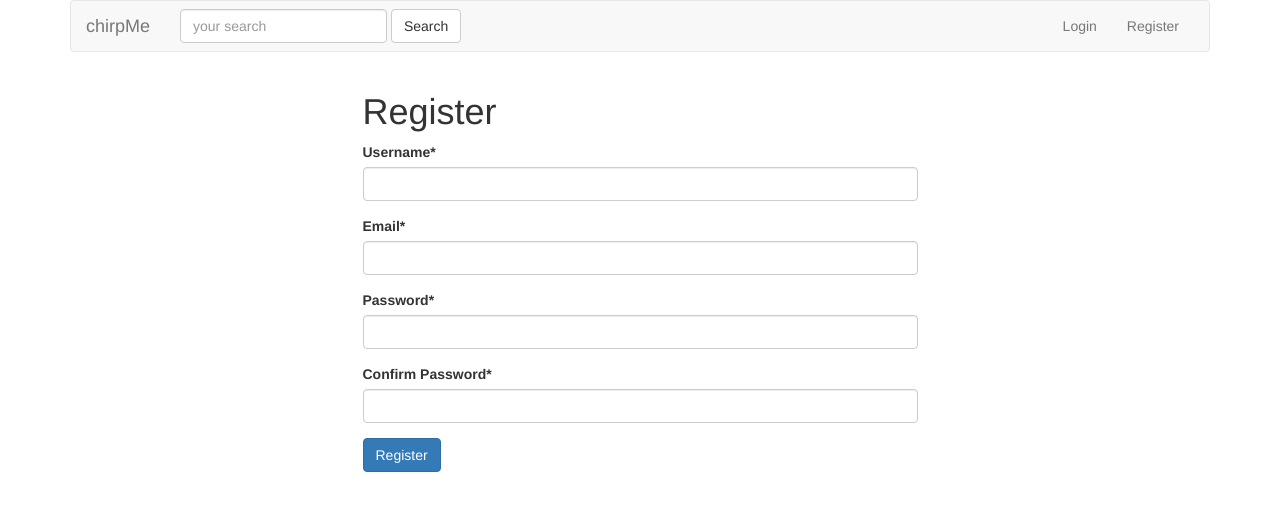
After one commit to jpribyl/junebug, a Django app: page /register/ in a window 1280 px wide. The commit adds this page. Shown: the top 511 px of the page. Run offline with Django 3.2, Linux system fonts and the light colour scheme; parts of the project's set-up code (start-up, migrations or seed data) failed here and were passed over; some libraries are stand-ins or nearby versions.

Commit message:
added user authentication and registration

```diff
--- a/accounts/api/serializers.py
+++ b/accounts/api/serializers.py
@@ -14,7 +14,6 @@ class UserDisplaySerializer(serializers.ModelSerializer):
     class Meta:
         model = User
         fields = [
-            'id',
             'username',
             'first_name',
             'last_name',
--- /dev/null
+++ b/accounts/forms.py
@@ -0,0 +1,30 @@
+from django import forms
+from django.contrib.auth import get_user_model
+
+User = get_user_model()
+
+class UserRegisterForm(forms.Form):
+    username = forms.CharField()
+    email = forms.EmailField()
+    password = forms.CharField(widget=forms.PasswordInput)
+    password2 = forms.CharField(label='Confirm Password', widget=forms.PasswordInput)
+
+
+    def clean_password2(self):
+        password = self.cleaned_data.get('password')
+        password2 = self.cleaned_data.get('password2')
+        if password != password2:
+            raise forms.ValidationError("Password must match")
+        return password2
+
+    def clean_username(self):
+        username = self.cleaned_data.get('username')
+        if User.objects.filter(username__icontains=username).exists():
+            raise forms.ValidationError("This username is taken")
+        return username
+
+    def clean_email(self):
+        email = self.cleaned_data.get('email')
+        if User.objects.filter(email__icontains=email).exists():
+            raise forms.ValidationError("This email is already registered.")
+        return email
--- /dev/null
+++ b/accounts/templates/accounts/user_register_form.html
@@ -0,0 +1,20 @@
+{% extends "base.html" %}
+
+{% load crispy_forms_tags %}
+
+
+{% block title %}Register | {{ block.super }}{% endblock title %}
+
+
+{% block content %}
+<div class='row'>
+    <div class='col-sm-6 col-sm-offset-3'>
+        <h1>Register</h1>
+                <form class='form {% if form_class %}{{ form_class }}{% endif %}' method='POST' action="{% if action_url %}{{ action_url }}{% endif %}">
+           {% csrf_token %}
+            {{ form|crispy }}
+            <input class='btn btn-primary' type="submit" value="Register" />
+        </form>
+    </div>
+</div>
+{% endblock content %}
--- a/accounts/urls.py
+++ b/accounts/urls.py
@@ -1,4 +1,4 @@
-from django.conf.urls import url
+from django.conf.urls import url, include
 from django.urls import path, re_path
 
 from django.views.generic.base import RedirectView
@@ -7,6 +7,8 @@ from .views import *
 
 urlpatterns = [
     # url(r'^(?P<username>[\w.@+-]+)/$', UserDetailView.as_view(), name='detail'), # /tweet/1/
+
+
     re_path(
         r'(?P<username>[\w.@+-]+)/',
         UserDetailView.as_view(),
--- a/accounts/views.py
+++ b/accounts/views.py
@@ -1,10 +1,27 @@
 from django.contrib.auth import get_user_model
 from django.shortcuts import render, get_object_or_404
 from django.views.generic import DetailView
+from django.views.generic.edit import FormView
 # Create your views here.
 
+from .forms import UserRegisterForm
 
 User = get_user_model()
+
+class UserRegisterView(FormView):
+    template_name = 'accounts/user_register_form.html'
+    form_class = UserRegisterForm
+    success_url = '/login'
+
+    def form_valid(self, form):
+        username = form.cleaned_data.get("username")
+        email = form.cleaned_data.get("email")
+        password = form.cleaned_data.get("password")
+        new_user = User.objects.create(username=username, email=email)
+        new_user.set_password(password)
+        new_user.save()
+        return super(UserRegisterView, self).form_valid(form)
+
 
 class UserDetailView(DetailView):
     template_name = 'accounts/user_detail.html'
--- a/chirps/api/serializers.py
+++ b/chirps/api/serializers.py
@@ -14,6 +14,7 @@ class ChirpModelSerializer(serializers.ModelSerializer):
     class Meta:
         model = Chirp
         fields = [
+            'id',
             'user',
             'content',
             'timestamp',
--- a/chirps/templates/chirps/detail_view.html
+++ b/chirps/templates/chirps/detail_view.html
@@ -2,8 +2,8 @@
 
 {% block content %}
 <div class='row'>
-    <div class='col-sm-3 col-xs-12' style='background-color:yellow;'>
-        <h2>{{ object.user }} </h2>
+    <div class='col-sm-3 col-xs-12'>
+        <h1>@{{ object.user }} </h1>
     </div>
     <div class='col-sm-9 col-xs-12'>
          {{ object.content }}<br/>
--- a/chirps/templates/chirps/list_view.html
+++ b/chirps/templates/chirps/list_view.html
@@ -34,6 +34,7 @@ $(document).ready(function(){
           var chirpContent = chirpValue.content;
           var chirpUser = chirpValue.user;
           var dateDisplay = chirpValue.date_display;
+          var chirpID = chirpValue.id;
           var chirpHTMLFormatted =
               "<div class=\"media\"><div class=\"media-body\">" +
               chirpContent +
@@ -44,7 +45,7 @@ $(document).ready(function(){
               " | " +
               dateDisplay +
               " | " +
-              "<a href='#'>View</a>" +
+              "<a href='/chirp/" + chirpID + "'>View</a>" +
               "</div></div><hr/>"
 
 
--- a/chirps/views.py
+++ b/chirps/views.py
@@ -59,7 +59,7 @@ class ChirpDetailView(DetailView):
         return obj
 
 
-class ChirpListView(ListView):
+class ChirpListView(LoginRequiredMixin, ListView):
     # you could also use the default at chirps/chirp_list.html
     template_name = "chirps/list_view.html"
 
--- a/junebug/settings/base.py
+++ b/junebug/settings/base.py
@@ -55,6 +55,9 @@ MIDDLEWARE = [
 ]
 
 ROOT_URLCONF = 'junebug.urls'
+
+LOGIN_URL = '/login'
+LOGIN_REDIRECT_URL = '/'
 
 TEMPLATES = [
     {
--- a/junebug/settings/local.py
+++ b/junebug/settings/local.py
@@ -56,6 +56,10 @@ MIDDLEWARE = [
 ]
 
 ROOT_URLCONF = 'junebug.urls'
+
+LOGIN_URL = '/login'
+LOGIN_REDIRECT_URL = '/'
+LOGOUT_REDIRECT_URL = '/'
 
 TEMPLATES = [
     {
--- a/junebug/settings/production.py
+++ b/junebug/settings/production.py
@@ -55,6 +55,9 @@ MIDDLEWARE = [
 ]
 
 ROOT_URLCONF = 'junebug.urls'
+
+LOGIN_URL = '/login'
+LOGIN_REDIRECT_URL = '/'
 
 TEMPLATES = [
     {
--- a/junebug/urls.py
+++ b/junebug/urls.py
@@ -20,13 +20,24 @@ from django.conf.urls.static import static
 from django.conf.urls import include
 from .views import home
 from chirps.views import ChirpListView
+from accounts.views import UserRegisterView
 
 urlpatterns = [
     path('admin/', admin.site.urls), # /admin
     path('', ChirpListView.as_view(), name='home'), # /
 
+
+    # include authentication
+    path('', include('django.contrib.auth.urls')),
+
+
+    # include registration
+    path('register/', UserRegisterView.as_view(), name='register'),
+
+
     # include the accounts app
-    path('profiles', include('accounts.urls')), # /chirp/
+    path('profiles/', include('accounts.urls')), # /chirp/
+
 
     # include the chirps app
     path('chirp/', include('chirps.urls')), # /chirp/
--- a/templates/navbar.html
+++ b/templates/navbar.html
@@ -16,21 +16,33 @@
     </div>
     <!-- Collect the nav links, forms, and other content for toggling -->
     <div class="collapse navbar-collapse" id="bs-example-navbar-collapse-1">
+
+        {% if request.user.is_authenticated %}
         <ul class="nav navbar-nav navbar-right">
-        <li><a href="#">Link</a></li>
             <li class="dropdown">
 
-          <a href="#" class="dropdown-toggle" data-toggle="dropdown" role="button" aria-haspopup="true" aria-expanded="false">Dropdown <span class="caret"></span></a>
+          <a href="#" class="dropdown-toggle" data-toggle="dropdown"
+                  role="button" aria-haspopup="true"
+                  aria-expanded="false">Account <span class="caret"></span></a>
 
               <ul class="dropdown-menu">
-            <li><a href="#">Action</a></li>
-            <li><a href="#">Another action</a></li>
-            <li><a href="#">Something else here</a></li>
+                  <li><a href="/profiles/{{ request.user }}/">Profile</a></li>
                 <li role="separator" class="divider"></li>
-            <li><a href="#">Separated link</a></li>
+                <li><a href="{% url 'logout' %}">Logout</a></li>
               </ul>
             </li>
       </ul>
+
+
+      {% else %}
+      <ul class="nav navbar-nav navbar-right">
+          <li><a href="{% url 'login' %}">Login</a></li>
+          <li role="separator" class="divider"></li>
+          <li><a href="{% url 'register' %}">Register</a></li>
+      </ul>
+
+      {% endif %}
+
     </div><!-- /.navbar-collapse -->
   </div><!-- /.container-fluid -->
 </nav>
```
Also changed, not shown: accounts/models.py (+18 -15 lines), accounts/templates/registration/login.html (added, +38 -0 lines), 3 other files. Lines whose indentation alone changed are shown as unchanged.
